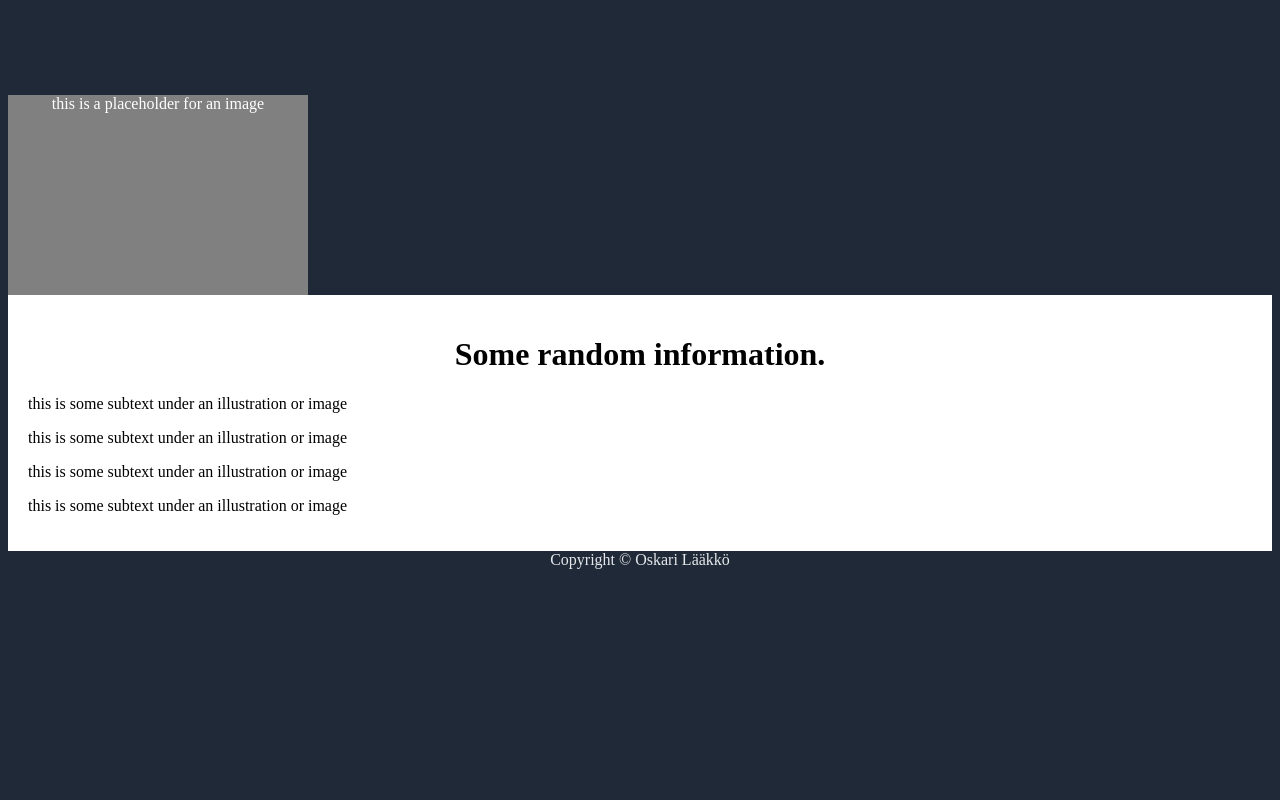
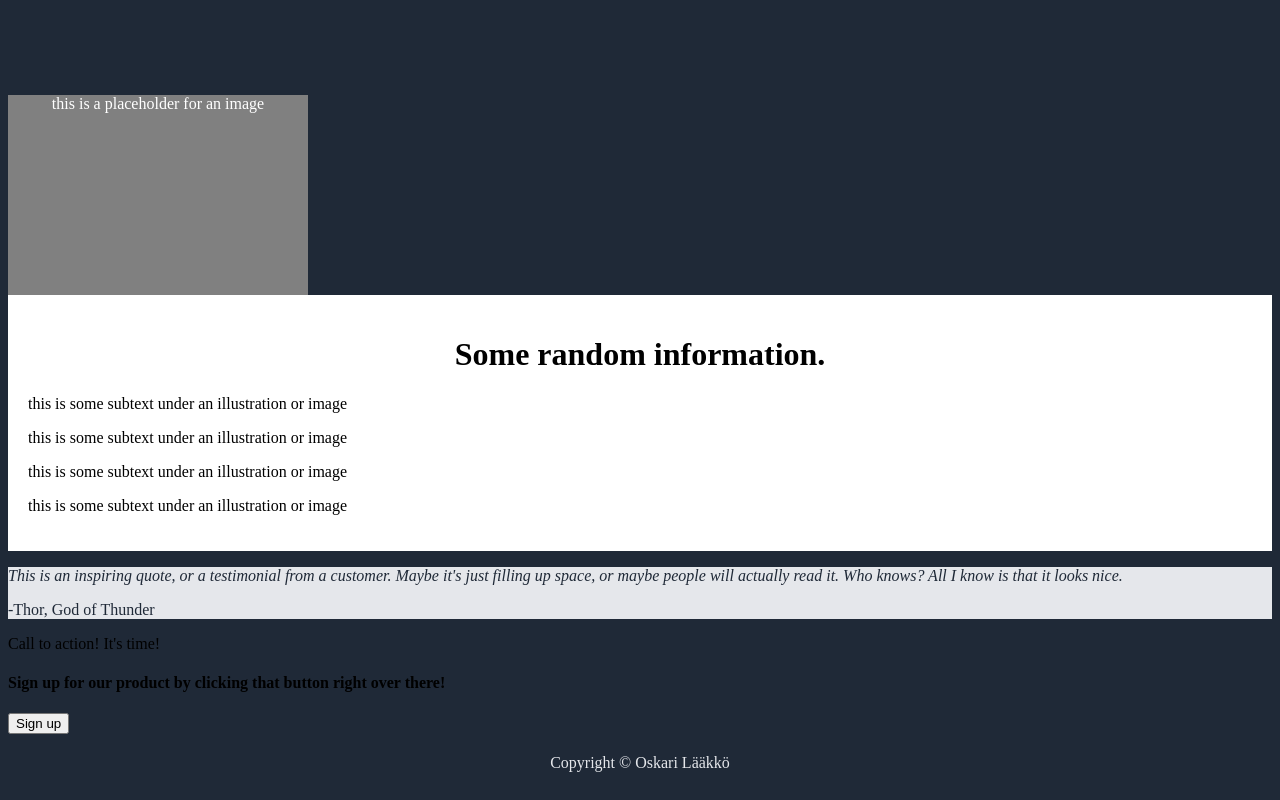
Before and after one commit to oilaa/landing-page-project, a plain HTML site: page index.html in a window 1280 px wide. Shown: the part 395-1195 px from the top of the page. Before the commit the page ends 972 px from the top, so only its background shows below. Drawn offline with Linux system fonts and the light colour scheme.

Commit message:
added inspiring quote and call to action sign up button

```diff
--- a/index.html
+++ b/index.html
@@ -41,6 +41,18 @@
             <p>this is some subtext under an illustration or image</p>
         </div>
     </div>
+    <div class="flex-container" id="container5">
+        <p><em>This is an inspiring quote, or a testimonial from a customer.
+            Maybe it's just filling up space, or maybe people will actually
+            read it. Who knows? All I know is that it looks nice.
+        </em></p>
+        <p>-Thor, God of Thunder</p>
+    </div>
+    <div class="flex-container" id="container6">
+        <p>Call to action! It's time!</p>
+        <h4>Sign up for our product by clicking that button right over there!</h4>
+        <button>Sign up</button>
+    </div>
     <footer>
         Copyright © Oskari Lääkkö
     </footer>
--- a/styles.css
+++ b/styles.css
@@ -69,8 +69,13 @@ a {
     text-align: center;
 }
 
-#container4 > p {
+#container5 {
+    background-color: #E5E7EB;
+}
 
+#container5 > p {
+    color: #1F2937;
+    size: 36px;
 }
 
 
@@ -78,4 +83,5 @@ a {
 footer {
     text-align: center;
     color: #E5E7EB;
+    padding: 20px;
 }
```
